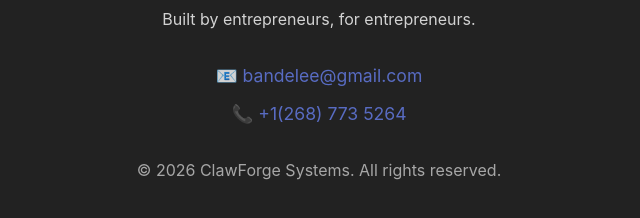
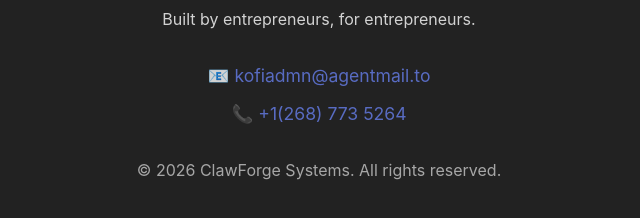
Before and after one commit to Asita-Wadadli/clawforge-landing, a plain HTML site: page index.html in a window 1280 px wide. Shown: the part 7090-7308 px from the top of the page, 321-961 px from the left. Drawn offline with Linux system fonts and the light colour scheme.

Commit message:
Updated email to kofiadmn@agentmail.to

```diff
--- a/index.html
+++ b/index.html
@@ -797,7 +797,7 @@
             <p>AI-powered tools for modern businesses</p>
             <p>Built by entrepreneurs, for entrepreneurs.</p>
             <div class="contact">
-                <p>📧 <a href="mailto:bandelee@gmail.com">bandelee@gmail.com</a></p>
+                <p>📧 <a href="mailto:kofiadmn@agentmail.to">kofiadmn@agentmail.to</a></p>
                 <p>📞 <a href="tel:+12687735264">+1(268) 773 5264</a></p>
             </div>
             <p style="margin-top: 30px; opacity: 0.6;">© 2026 ClawForge Systems. All rights reserved.</p>
```
